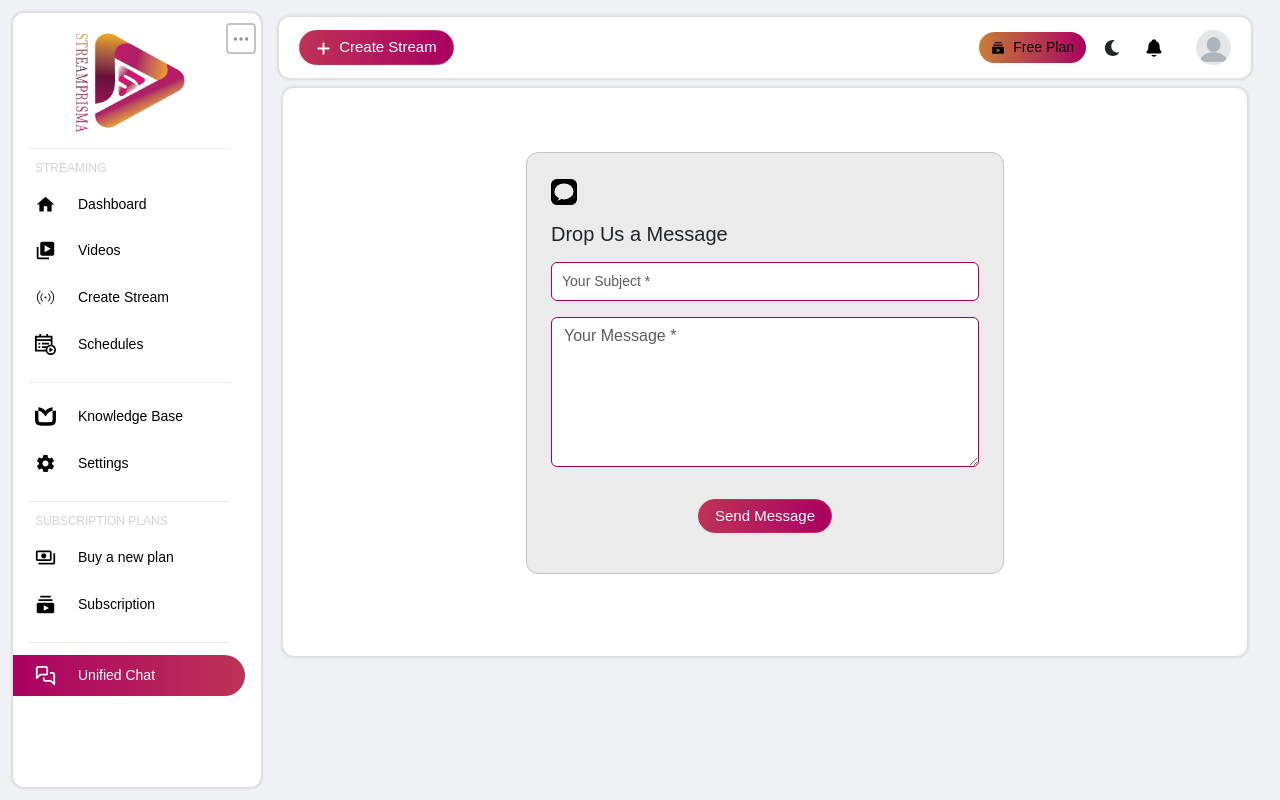
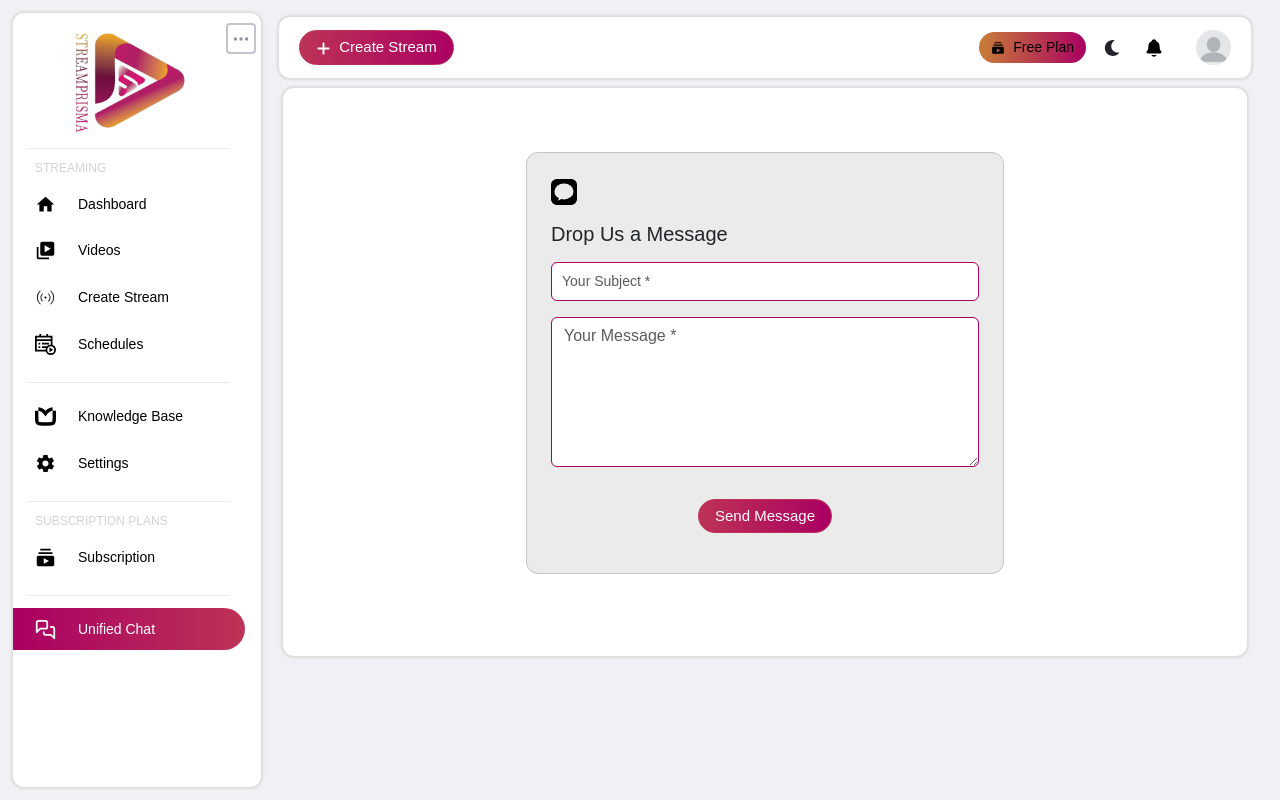
Before and after one commit to fayyaz-ali-khan/stream-prisma, a React (Vite) app: page /message in a window 1280 px wide. Built offline with nearby package versions, Linux system fonts and the light colour scheme.

Commit message:
sending message section complete

```diff
--- a/src/Components/UserSidebar.jsx
+++ b/src/Components/UserSidebar.jsx
@@ -280,19 +280,19 @@ function UserSidebar({
           <hr />
 
           <h6 style={{padding:'0px 0px 0px 22px', fontSize:'12px', color:"lightgray", textTransform:'uppercase'}}>Subscription Plans</h6>
-          <li>
+          {/* <li>
             <NavLink
               to="/newplan"
               className="nav-link"
               activeClassName="active"
-            >
+            > */}
               {/* <svg className="bi" width="20" height="20">
                 <use xlinkHref="#new-plan-icon" />
               </svg> */}
-              <MdOutlinePayments style={{width:'25px', height:'21px', marginLeft: '10px'}}/>
+              {/* <MdOutlinePayments style={{width:'25px', height:'21px', marginLeft: '10px'}}/>
               <span>Buy a new plan</span>
             </NavLink>
-          </li>
+          </li> */}
           <li>
             <NavLink
               to="/subscription"
--- a/src/Pages/SendMessage.jsx
+++ b/src/Pages/SendMessage.jsx
@@ -1,64 +1,112 @@
-import React, { useState } from 'react'
-import UserSidebar from '../Components/UserSidebar'
-import UserNavbar from '../Components/UserNavbar'
+import React, { useState } from "react";
+import UserSidebar from "../Components/UserSidebar";
+import UserNavbar from "../Components/UserNavbar";
 import { SiImessage } from "react-icons/si";
+import { SEND_MESSAGE } from "./../utility/api";
+import axios from "axios";
+import { loadingActions } from "../store/loading";
+import { useDispatch } from "react-redux";
+import toast, { Toaster } from "react-hot-toast";
 
-function SendMessage({ mainContentRef, sidebarRef, handleToggle, removeSmRef, SmallhandleToggle, SmallhandleToggleRemove }) {
-    const [subject, setSubject] = useState('');
-  const [body, setBody] = useState('');
-  const [adminId] = useState('12345'); // Mock admin ID
-  const [successMessage, setSuccessMessage] = useState('');
-  const [errorMessage, setErrorMessage] = useState('');
+function SendMessage({
+  mainContentRef,
+  sidebarRef,
+  handleToggle,
+  removeSmRef,
+  SmallhandleToggle,
+  SmallhandleToggleRemove,
+}) {
+  const [subject, setSubject] = useState("");
+  const [body, setBody] = useState("");
+  const [adminId] = useState("12345"); // Mock admin ID
+  const [successMessage, setSuccessMessage] = useState("");
+  const [errorMessage, setErrorMessage] = useState("");
+  const dispatch = useDispatch();
+  const handleSubmit = async  (event) => {
+    event.preventDefault();
+    if (!subject || !body) {
+      toast.error("Please fill out all required fields.");
+      return;
+    }
+    dispatch(loadingActions.setLoading(true));
 
-  const handleSubmit = (event) => {
-    event.preventDefault();
-
-    // Mock form submission
-    if (subject && body) {
-      setSuccessMessage('Message sent successfully!');
-      setErrorMessage('');
-      // In a real app, you'd send this data to your backend here
-      console.log('Submitted:', { subject, body, adminId });
+    try {
+      let response=await axios.post(SEND_MESSAGE, {
+        subject: subject,
+        body: body,
+      })
+      if (response.data.success) {
+        toast.success(response.data.message);
+        setSubject("");
+        setBody("");
       } else {
-      setErrorMessage('Please fill out all required fields.');
-      setSuccessMessage('');
+        toast.error(response.data.message);
+      }
+    } catch (error) {
+      if (error.response) {
+        toast.error(error.response.data.message);
+      } else {
+        toast.error("Failed to send message");
+      }
+    } finally {
+      dispatch(loadingActions.setLoading(false));
     }
   };
   return (
     <>
-
+      <Toaster
+        position="top-right"
+        reverseOrder={false}
+        toastOptions={{
+          success: {
+            style: {
+              background: "green",
+              color: "white",
+            },
+          },
+          error: {
+            style: {
+              background: "red",
+              color: "white",
+            },
+          },
+        }}
+      />
       <main>
-
-    <UserSidebar sidebarRef={sidebarRef}
+        <UserSidebar
+          sidebarRef={sidebarRef}
           handleToggle={handleToggle}
           removeSmRef={removeSmRef}
           SmallhandleToggle={SmallhandleToggle}
-                SmallhandleToggleRemove={SmallhandleToggleRemove}/>
+          SmallhandleToggleRemove={SmallhandleToggleRemove}
+        />
         {/* <!-- main_content --> */}
         <div
           id="sm_main_content"
-        ref={ mainContentRef }
-        className="main_content_section p-lg-2">
+          ref={mainContentRef}
+          className="main_content_section p-lg-2"
+        >
           <div className="container p-0">
-            <UserNavbar SmallhandleToggle={SmallhandleToggle}
-            SmallhandleToggleRemove={SmallhandleToggleRemove}/>
+            <UserNavbar
+              SmallhandleToggle={SmallhandleToggle}
+              SmallhandleToggleRemove={SmallhandleToggleRemove}
+            />
           </div>
 
           {/* Middle Content */}
           <div className="container px-lg-4" style={{ marginBottom: "20px" }}>
             <div className="row cards_sec mt-lg-2">
               <div className="col-lg-12 col_space">
-        <div className='card card_design p-3'>
+                <div className="card card_design p-3">
                   <div className="row justify-content-center align-items-center">
                     <div className="col-lg-9">
-
                       <div className="row justify-content-center align-items-center h-100">
                         <div className="col-lg-8 card_gray p-4 mt-lg-5">
                           <p className=" mb-3">
-          <SiImessage style={{fontSize:'26px'}}/>
+                            <SiImessage style={{ fontSize: "26px" }} />
                           </p>
-          <form onSubmit={handleSubmit} className='message_sec'>
-          <h5 className='mb-3'>Drop Us a Message</h5>
+                          <form onSubmit={handleSubmit} className="message_sec">
+                            <h5 className="mb-3">Drop Us a Message</h5>
                             <div className="row">
                               <div className="col-md-12">
                                 <div className="mb-3">
@@ -79,19 +127,26 @@ function SendMessage({ mainContentRef, sidebarRef, handleToggle, removeSmRef, Sm
                                     name="body"
                                     className="form-control"
                                     placeholder="Your Message *"
-                  style={{ height: '150px' }}
+                                    style={{ height: "150px" }}
                                     value={body}
                                     onChange={(e) => setBody(e.target.value)}
                                     required
                                   />
                                 </div>
                               </div>
-            <input type="hidden" name="admin_id" value={adminId} />
-
+                              <input
+                                type="hidden"
+                                name="admin_id"
+                                value={adminId}
+                              />
                             </div>
                             <div className="d-flex justify-content-center">
                               <div className="mb-3 mt-3">
-                <button type="submit" name="btnSubmit" className="btn btn-new2">
+                                <button
+                                  type="submit"
+                                  name="btnSubmit"
+                                  className="btn btn-new2"
+                                >
                                   Send Message
                                 </button>
                               </div>
@@ -99,20 +154,26 @@ function SendMessage({ mainContentRef, sidebarRef, handleToggle, removeSmRef, Sm
                           </form>
                         </div>
                       </div>
-        {successMessage && <div className="alert alert-success mt-3">{successMessage}</div>}
-        {errorMessage && <div className="alert alert-danger mt-3">{errorMessage}</div>}
+                      {successMessage && (
+                        <div className="alert alert-success mt-3">
+                          {successMessage}
+                        </div>
+                      )}
+                      {errorMessage && (
+                        <div className="alert alert-danger mt-3">
+                          {errorMessage}
+                        </div>
+                      )}
                     </div>
                   </div>
                 </div>
               </div>
             </div>
           </div>
-
-
         </div>
       </main>
     </>
-  )
+  );
 }
 
-export default SendMessage
+export default SendMessage;
--- a/src/main.jsx
+++ b/src/main.jsx
@@ -17,9 +17,9 @@ if (token) {
   axios.defaults.headers.common["Authorization"] = "Bearer " + token;
 }
 ReactDOM.createRoot(document.getElementById("root")).render(
-  <React.StrictMode>
+  // <React.StrictMode>
     <Provider store={store}>
       <App />
     </Provider>
-  </React.StrictMode>
+  // </React.StrictMode>
 );
--- a/src/utility/api.js
+++ b/src/utility/api.js
@@ -18,3 +18,4 @@ export const RAZORPAY_PAYMENT = "api/payment/razorpay";
 export const RAZORPAY_PAYMENT_SUCCESS="api/payment/razorpay/success";
 export const USER_VIDEOS = "api/user/allVideos";
 export const DELETE_VIDEO = "api/videos/";
+export const SEND_MESSAGE = "api/send-message ";
```
Lines whose indentation alone changed are shown as unchanged.
